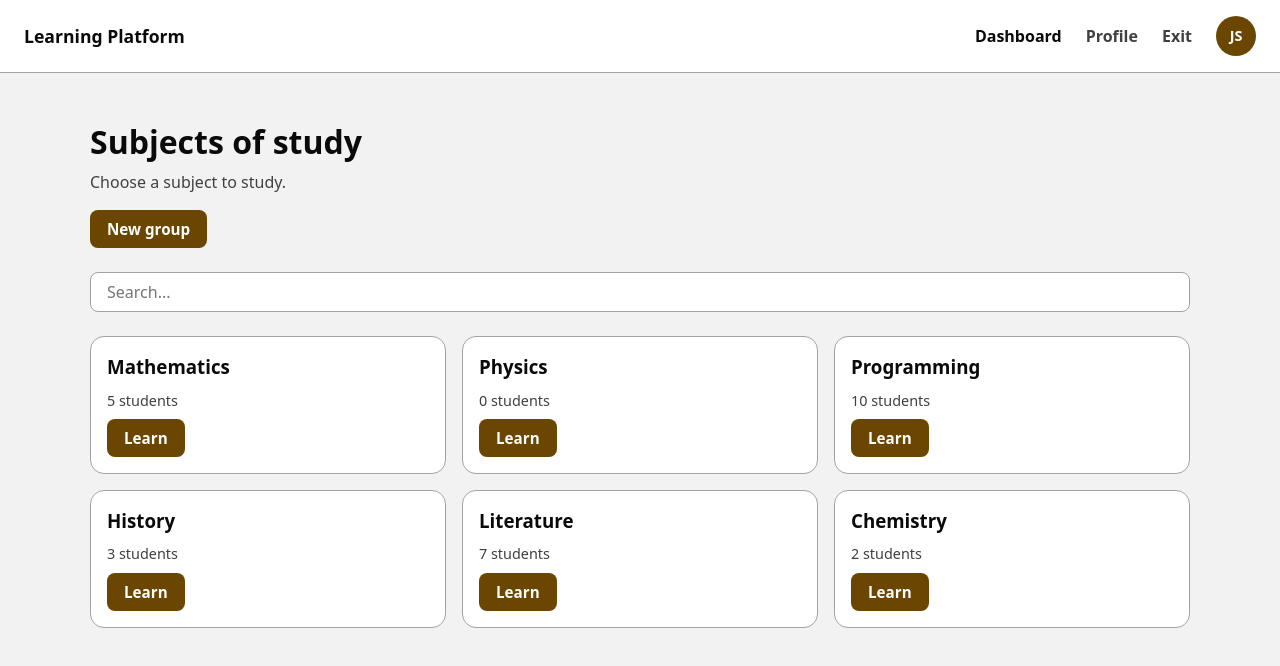
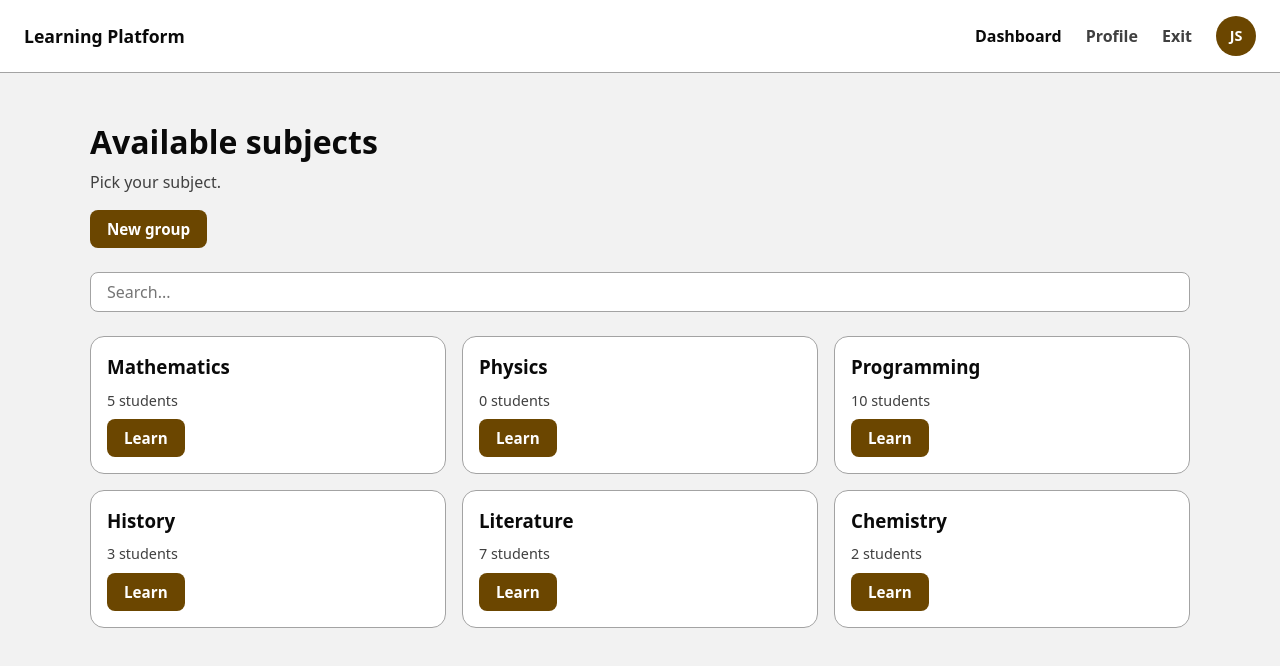
Before and after one commit to mikcoffee/learnplat, a plain HTML site: page pages/dashboard.html in a window 1280 px wide. Drawn offline with Linux system fonts and the light colour scheme.

Commit message:
fixed some bugs

```diff
--- a/js/script.js
+++ b/js/script.js
@@ -75,9 +75,8 @@ function iniciateIndex() {
   container.addEventListener("click", function (event) {
     const button = event.target.closest("button");
     if (!button) return;
-    console.log("Take clicked, group id:", button.dataset.id);
+    window.location.href = "login.html";
   });
-
 
   renderGroups(groupsMock);
 }
@@ -159,11 +158,11 @@ function iniciateDashboard() {
     });
   }
 
-  // Click Take button
+  // Click Learn button
   container.addEventListener("click", function (event) {
     const button = event.target.closest("button");
     if (!button) return;
-    console.log("Take clicked, group id:", button.dataset.id);
+    console.log("Learn clicked, group id:", button.dataset.id);
   });
 
   // New group add
--- a/pages/dashboard.html
+++ b/pages/dashboard.html
@@ -23,8 +23,8 @@
 
   <main>
     <div class="page-header">
-    <h1>Subjects of study</h1>
-    <p>Choose a subject to study.</p>
+      <h1>Available subjects</h1>
+      <p>Pick your subject.</p>
       <button class="button button-primary" type="button" id="button-new-group">New group</button><p></p>
     </div>
 
```
Also changed, not shown: pages/index.html (+1 -1 lines). Lines whose indentation alone changed are shown as unchanged.
